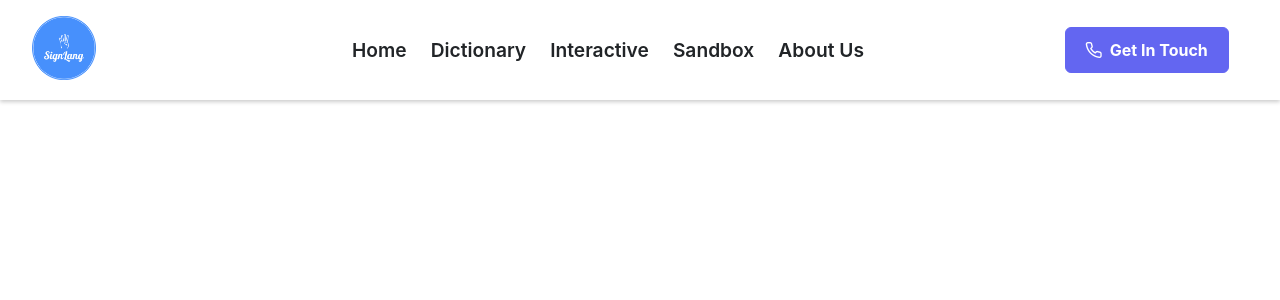
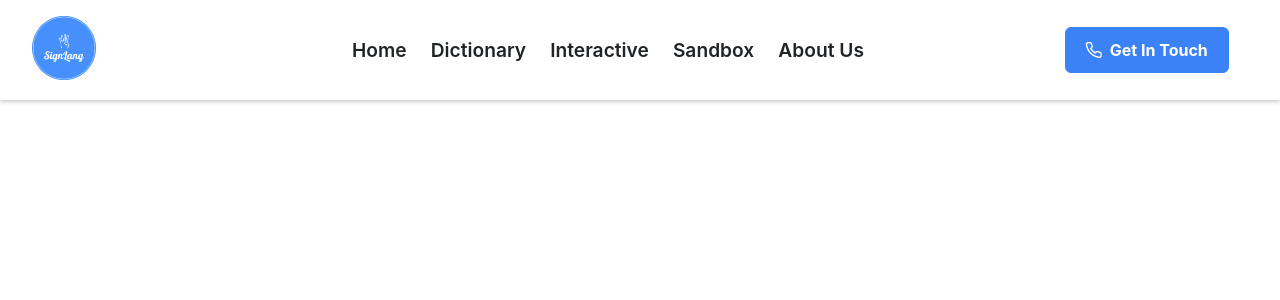
Before and after one commit to Codinglone/signs-app, a React (Vite) app: page / in a window 1280 px wide. Shown: the top 300 px of the page. Built offline with nearby package versions, Linux system fonts and the light colour scheme.

Commit message:
Modified color of button

```diff
--- a/src/components/Navbar.jsx
+++ b/src/components/Navbar.jsx
@@ -18,7 +18,7 @@ const Navbar = () => {
         <Link to="#" className="link">About Us</Link>
       </div>
       <div id="contact" style={{width: '30%', display: 'flex', justifyContent: 'end'}}>
-        <Button label="Get In Touch" icon="pi pi-phone" />
+        <Button label="Get In Touch" severity="info" icon="pi pi-phone" />
       </div>
     </Nav>
   );
```
